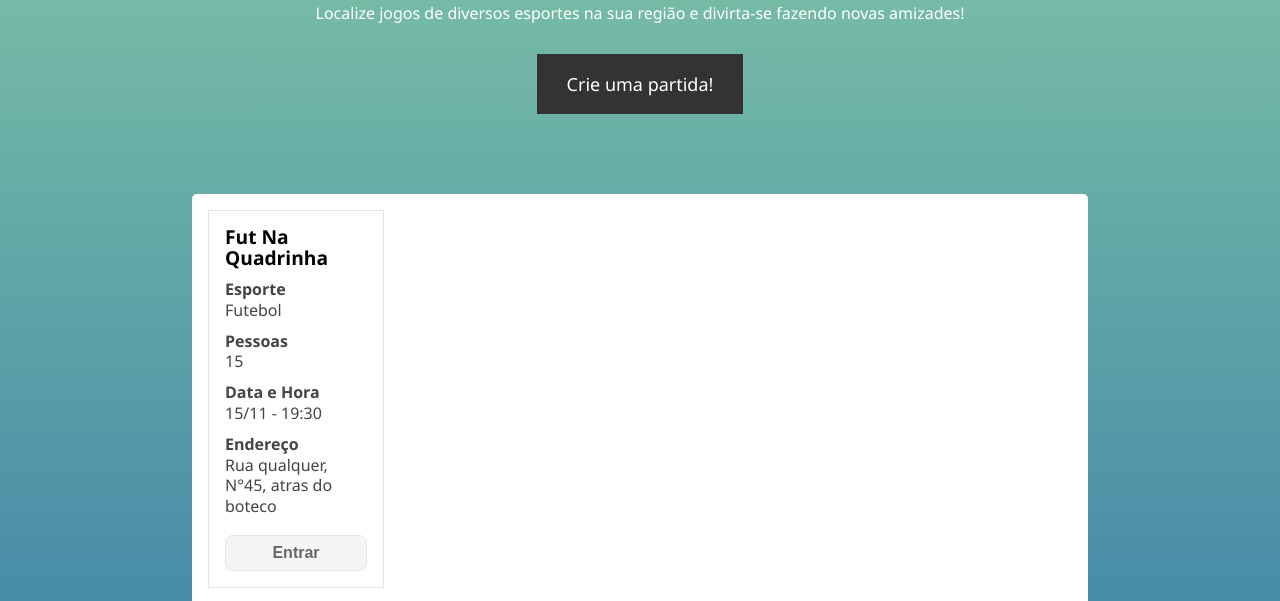
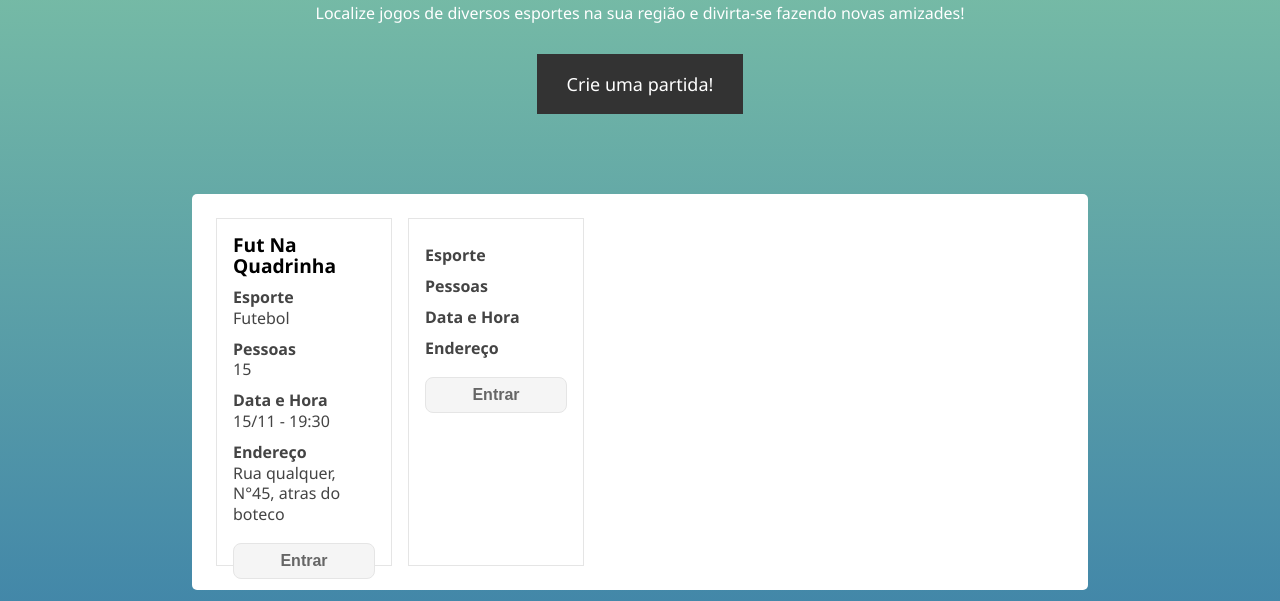
Before and after one commit to RickSmok/rachaki, a website: page public/src/index.html in a window 1280 px wide. Both pictures are taken after a click on the link "Crie uma partida!". Shown: the part 160-761 px from the top of the page. Drawn offline with Linux system fonts and the light colour scheme.

Commit message:
feat(db): create db data insert

```diff
--- a/public/scripts/index.js
+++ b/public/scripts/index.js
@@ -1,6 +1,6 @@
 // select .jogos-box from document
-const jogosBox = document.querySelector('.jogos-box')
-console.log(jogosBox)
+const jogos = document.querySelector('.jogos')
+console.log(jogos)
 
 const buttonCreateMatch = document.querySelector('#create-match')
 
@@ -11,31 +11,50 @@ buttonCreateMatch.addEventListener('click', function (event) {
   const jogo = document.createElement('div')
   jogo.classList.add('jogo')
 
+  // title of the game
   const gameName = document.createElement('span')
   gameName.classList.add('game-name')
 
+  // category of the game
   const gameCategory = document.createElement('span')
   gameCategory.classList.add('game-category', 'game-props')
+  // prop of the category
+  const propCategory = document.createElement('span')
+  propCategory.classList.add('prop-name')
+  propCategory.innerHTML = 'Esporte'
+  gameCategory.appendChild(propCategory)
 
+  // quantity of players
   const gameQuantity = document.createElement('span')
   gameQuantity.classList.add('game-quantity', 'game-props')
+  // prop of the quantity
+  const propQuantity = document.createElement('span')
+  propQuantity.classList.add('prop-name')
+  propQuantity.innerHTML = 'Pessoas'
+  gameQuantity.appendChild(propQuantity)
 
+  // data of the game
   const gameDate = document.createElement('span')
   gameDate.classList.add('game-date', 'game-props')
+  // prop of the date
+  const propDate = document.createElement('span')
+  propDate.classList.add('prop-name')
+  propDate.innerHTML = 'Data e Hora'
+  gameDate.appendChild(propDate)
 
+  // adress of the game
   const gameAdress = document.createElement('span')
   gameAdress.classList.add('game-adress', 'game-props')
+  // prop of the adress
+  const propAdress = document.createElement('span')
+  propAdress.classList.add('prop-name')
+  propAdress.innerHTML = 'Endereço'
+  gameAdress.appendChild(propAdress)
 
+  // create 'button' element to insert in jogo
   const gameButton = document.createElement('button')
   gameButton.classList.add('game-button')
-
-  // const propName = document.createElement('span')
-  // propName.classList.add('props-name').innerText = 'Esporte'
-
-  // gameCategory.appendChild(propName)
-  // gameQuantity.appendChild(propName)
-  // gameDate.appendChild(propName)
-  // gameAdress.appendChild(propName)
+  gameButton.innerHTML = 'Entrar'
 
   // add gameName, gameCategory, gameQuantity, gameDate, gameAdress, gameButton to jogo
   jogo.appendChild(gameName)
@@ -46,6 +65,6 @@ buttonCreateMatch.addEventListener('click', function (event) {
   jogo.appendChild(gameButton)
 
   // add jogo to jogos-box
-  jogosBox.appendChild(jogo)
+  jogos.appendChild(jogo)
   console.log(jogo)
 })
--- a/public/src/index.html
+++ b/public/src/index.html
@@ -87,7 +87,7 @@
     <footer id=rodape>
         <p>RachAki &copy;2021-todos os direitos reservados</p>
         <script>
-            var db = openDatabase("local.db.sqlite", '1.0', "Banco", 2 * 1024 * 1024);
+            let db = openDatabase("local.db.sqlite", '1.0', "Banco", 2 * 1024 * 1024);
             db.transaction(function (criar) {
                 criar.executeSql("CREATE TABLE PARTIDAS (nome text not null, tipo text not null, quantidade integer not null, data text not null, hora text not null, link text not null, end text not null)")
             });
--- a/public/style/estilo.css
+++ b/public/style/estilo.css
@@ -4,14 +4,14 @@
 }
 
 body {
-    background: linear-gradient(to top, #0145AC, #82C7A5);
+  background: linear-gradient(to top, #0145ac, #82c7a5);
   color: black;
   font-family: arial;
 }
 
 #navbar {
   background: #333;
-    color: #0145AC;
+  color: #0145ac;
   overflow: auto;
 }
 
@@ -40,7 +40,8 @@ body {
   text-align: center;
 }
 
-#navbar ul li a:hover, #navbar ul li a.pagina-atual {
+#navbar ul li a:hover,
+#navbar ul li a.pagina-atual {
   background: #444;
   color: #f7c08a;
 }
@@ -88,8 +89,8 @@ a:hover {
   text-decoration: underline;
 }
 
-input[type=submit] {
-    background: linear-gradient(to top, #82C7A5, #50776B);
+input[type='submit'] {
+  background: linear-gradient(to top, #82c7a5, #50776b);
   border: none;
 }
 
--- a/public/style/jogos.css
+++ b/public/style/jogos.css
@@ -8,10 +8,15 @@
   margin-inline: auto;
   max-width: 70%;
   border-radius: 5px;
+  justify-content: center;
+  align-items: center;
 }
 
 .jogos {
-  margin: 1rem;
+  padding: 1rem;
+  display: flex;
+  flex-wrap: wrap;
+  width: 100%;
 }
 
 .jogo {
@@ -20,6 +25,8 @@
   border: 1px solid #e5e5e5;
   width: 11rem;
   padding: 1rem;
+  margin: 0.5rem;
+  height: 21.75rem;
 }
 
 .game-name {
```
Also changed, not shown: public/scripts/db.js (added, +22 -0 lines), public/src/criar.html (+8 -6 lines). Lines whose indentation alone changed are shown as unchanged.
